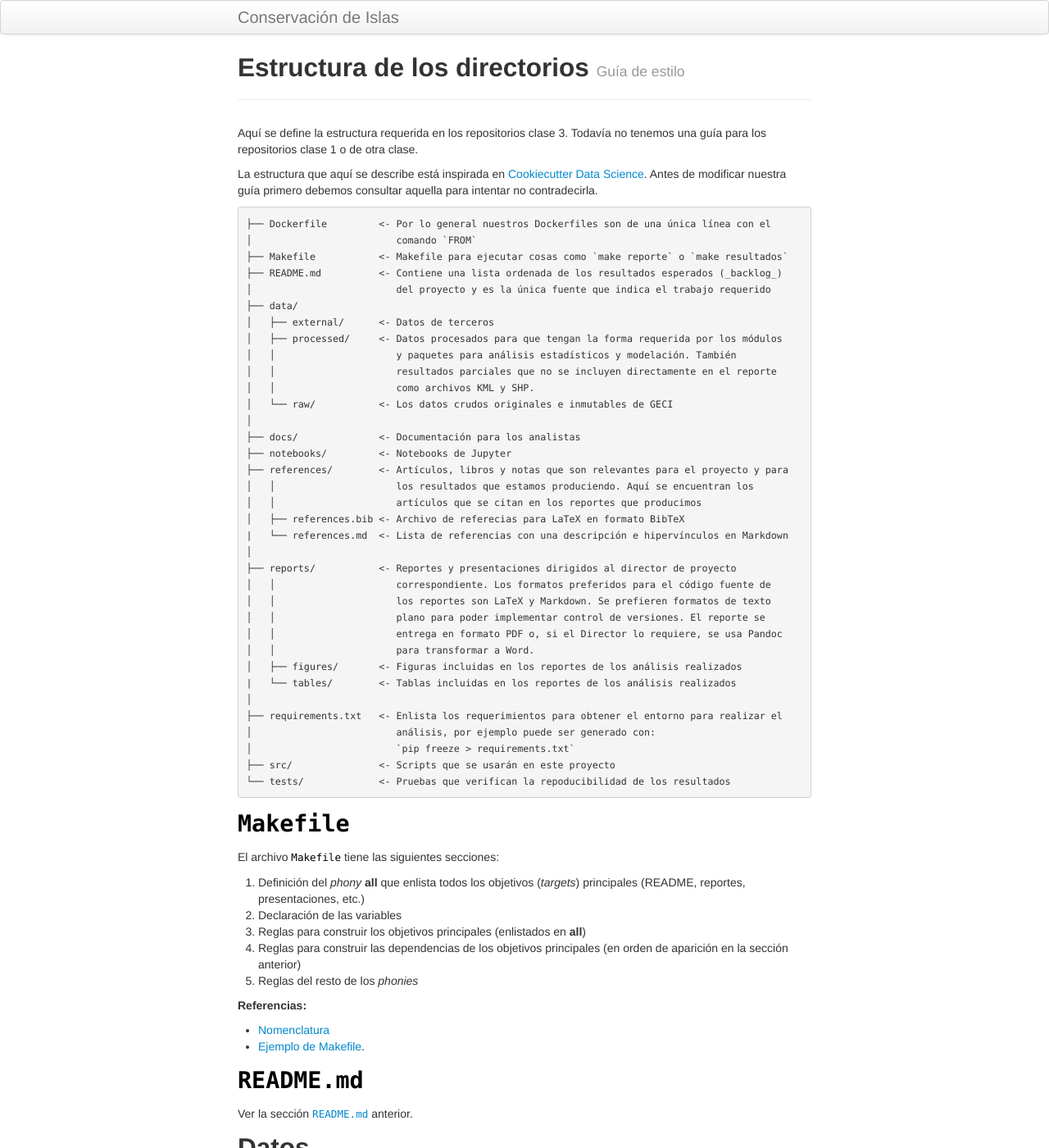
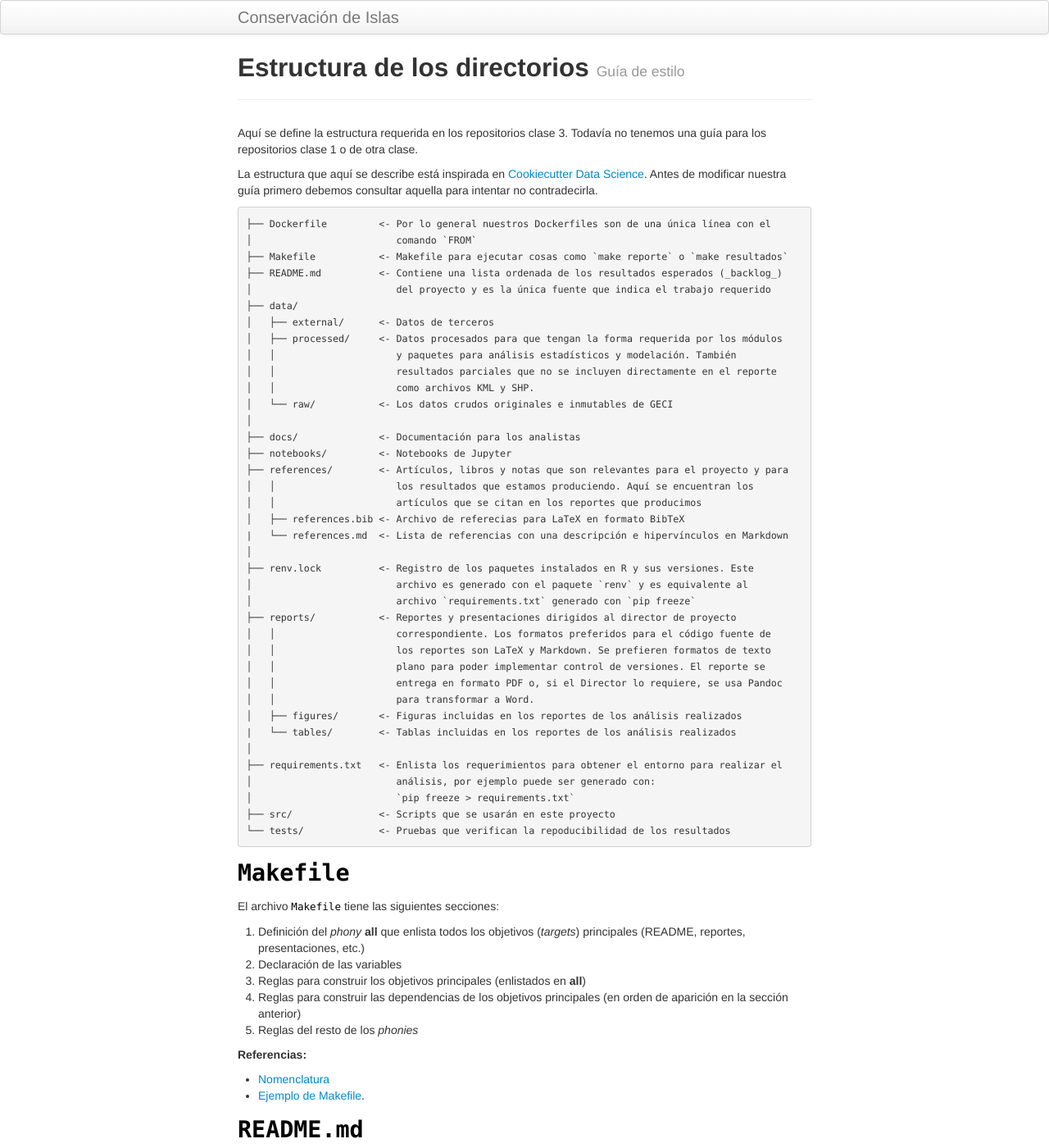
Before and after one commit to LizethMReyes/islasgeci.github.io, a Jekyll site: the page built from ciencia_de_datos/guia_de_estilo/estructura.md, in a window 1280 px wide and 1400 px high. Shown: the whole window at 82% size. Built offline with Jekyll 4.4.1, drawn with Linux system fonts in a browser that asks for light colours.

Commit message:
Incluye archivo `renv.lock` para reproducir entorno de R

```diff
--- a/ciencia_de_datos/guia_de_estilo/estructura.md
+++ b/ciencia_de_datos/guia_de_estilo/estructura.md
@@ -31,6 +31,9 @@ La estructura que aquí se describe está inspirada en [Cookiecutter Data Scienc
 │   ├── references.bib <- Archivo de referecias para LaTeX en formato BibTeX
 |   └── references.md  <- Lista de referencias con una descripción e hipervínculos en Markdown
 │
+├── renv.lock          <- Registro de los paquetes instalados en R y sus versiones. Este
+│                         archivo es generado con el paquete `renv` y es equivalente al
+│                         archivo `requirements.txt` generado con `pip freeze`
 ├── reports/           <- Reportes y presentaciones dirigidos al director de proyecto
 │   │                     correspondiente. Los formatos preferidos para el código fuente de
 │   │                     los reportes son LaTeX y Markdown. Se prefieren formatos de texto
```
